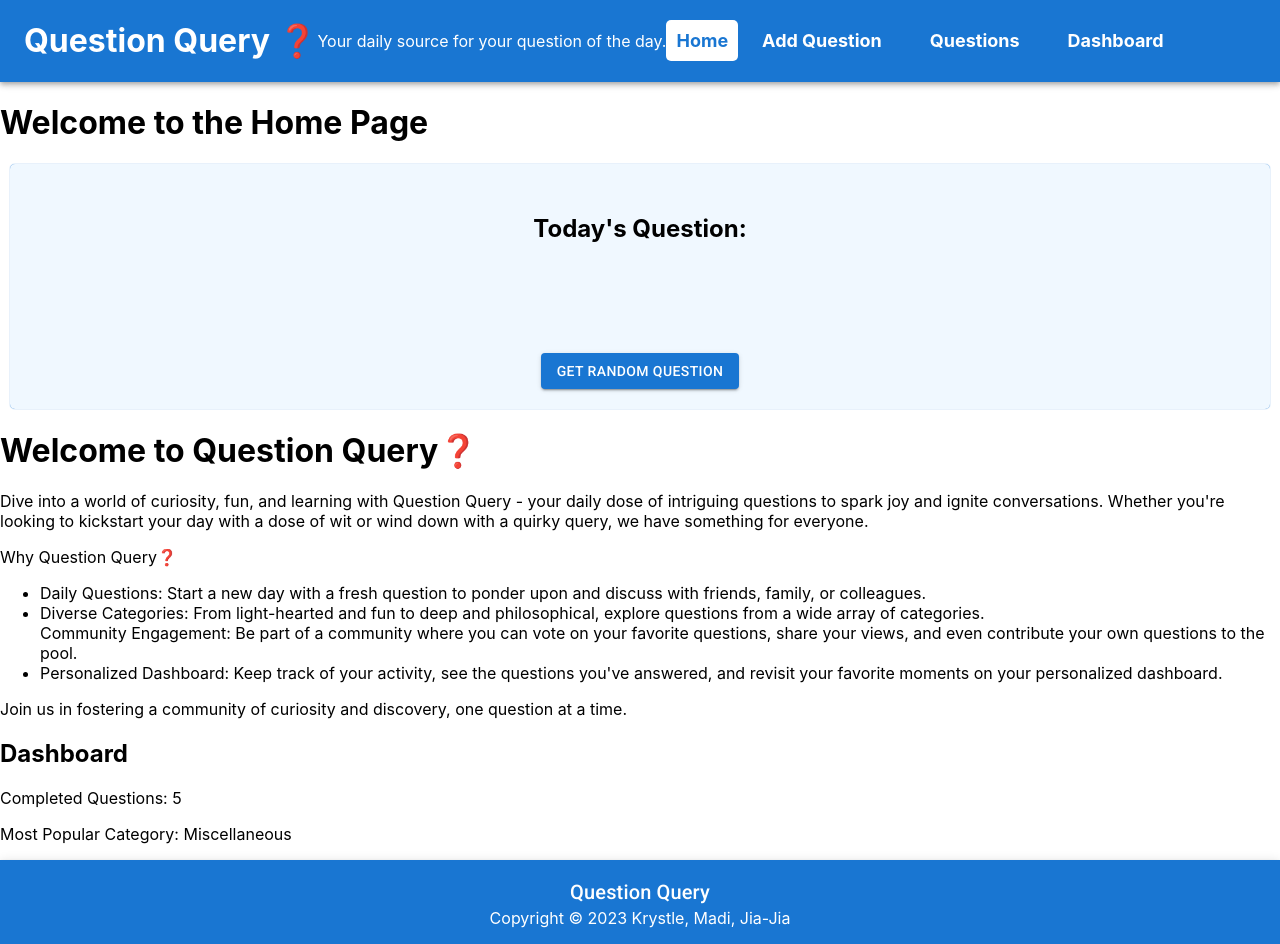
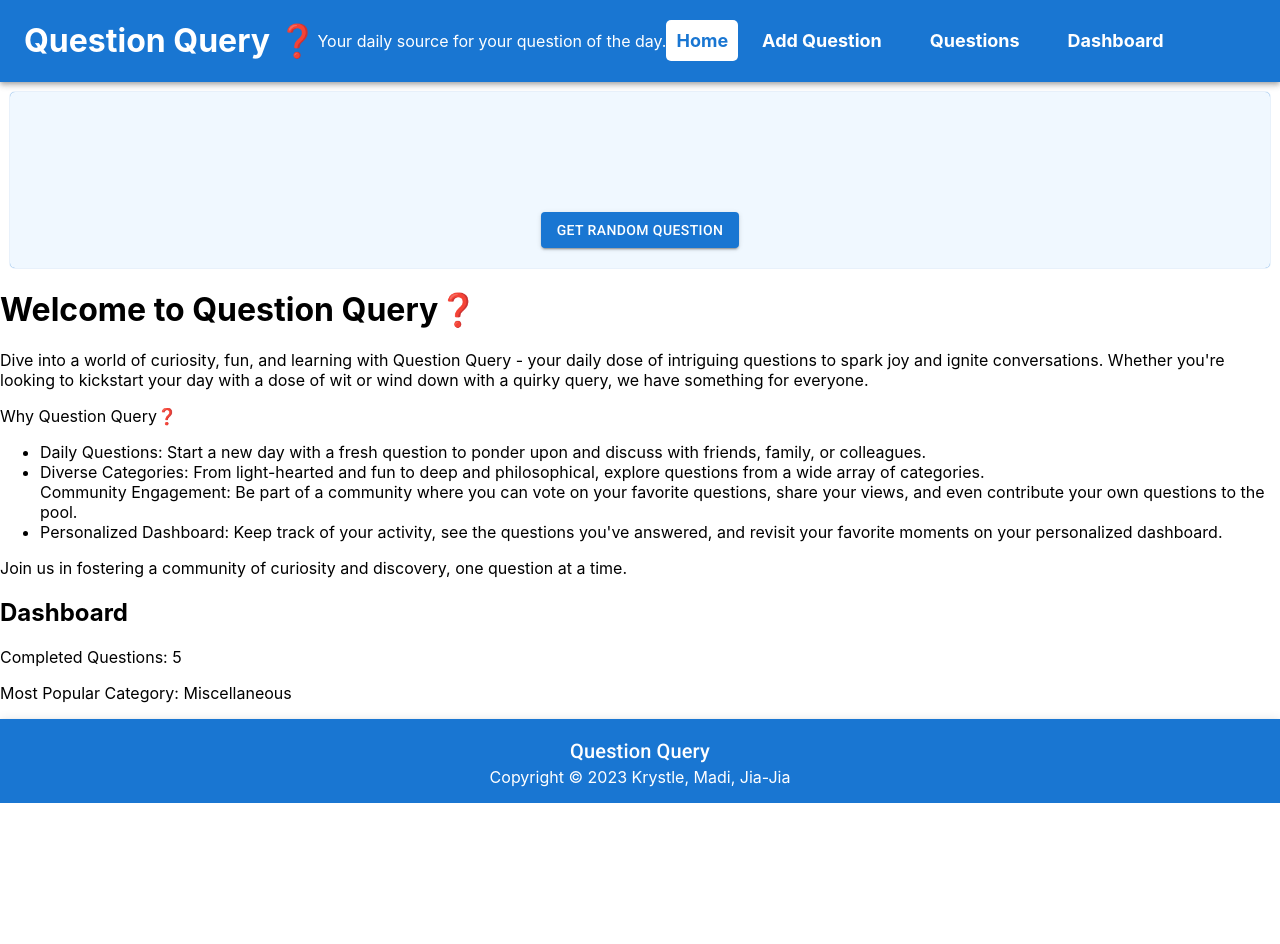
Before and after one commit to l33krys/react-question-of-the-day, a React (Create React App) app: page / in a window 1280 px wide. After the commit the page ends 803 px from the top, so only its background shows below. Built offline with nearby package versions, Linux system fonts and the light colour scheme; no server answers; a web font is replaced by a local one.

Commit message:
remove placeholders

```diff
--- a/src/components/Randomizer.js
+++ b/src/components/Randomizer.js
@@ -12,7 +12,6 @@ function Randomizer({ questions }) {
 
   return (
     <div id="random-area" className="shaped-background">
-      <h2>Today's Question:</h2>
       <p className="random-question">{randomQuestion}</p>
       <Button
         onClick={getRandomQuestion}
--- a/src/pages/Home.js
+++ b/src/pages/Home.js
@@ -5,7 +5,6 @@ import Dashboard from "../components/Dashboard";
 function Home({ questions }) {
   return (
     <div>
-      <h1>Welcome to the Home Page</h1>
       <Randomizer questions={questions}></Randomizer>
       <h1>Welcome to Question Query❓</h1>
       <p>
```
